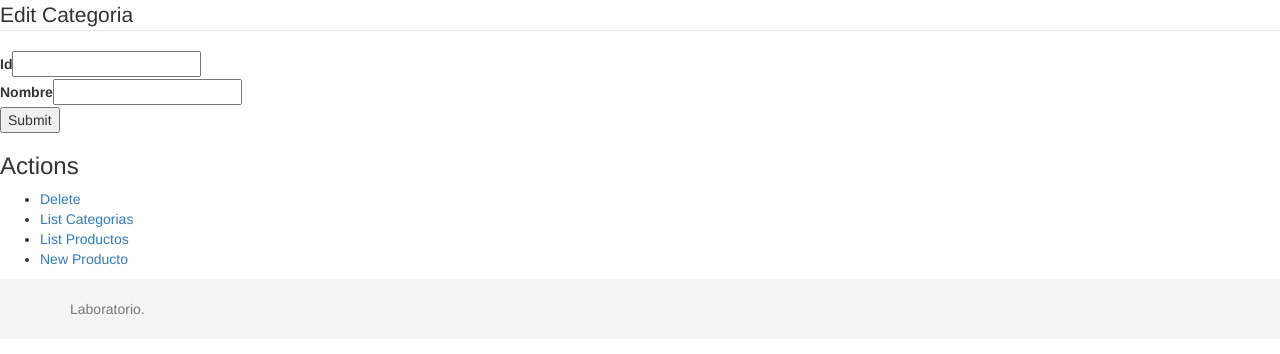
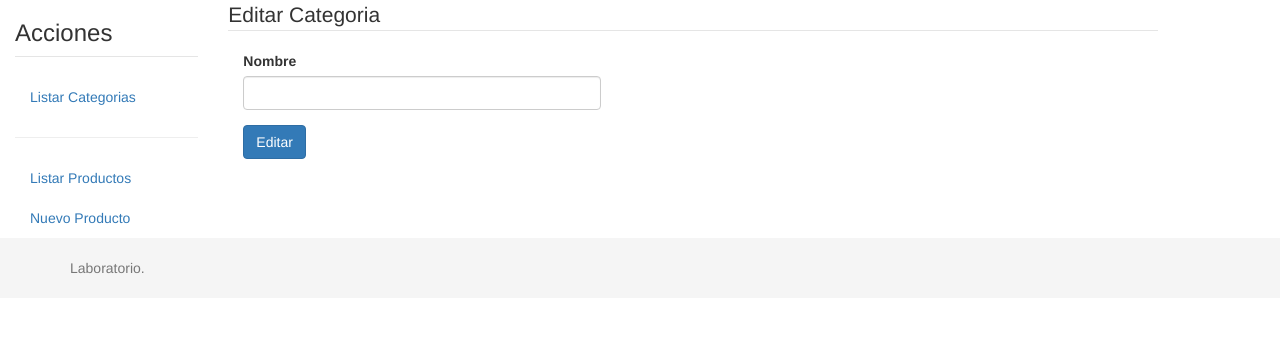
Before and after one commit to Machi3mfl/cake-lab, a CakePHP app: the page made by app/View/Categorias/edit.ctp in a window 1280 px wide. Shown: the top 354 px of the page. Run offline with PHP 8.4 and a stand-in for CakePHP, Linux system fonts and the light colour scheme; the template is opened without the code that fills it, so the values that code supplies are empty; form fields are guessed from the names that the template uses; some libraries are stand-ins or nearby versions.

Commit message:
categorias

```diff
--- a/app/Controller/CategoriasController.php
+++ b/app/Controller/CategoriasController.php
@@ -102,7 +102,7 @@ class CategoriasController extends AppController {
 		if (!$this->Categoria->exists()) {
 			throw new NotFoundException('Invalid categoria','error');
 		}
-		$this->request->allowMethod('post', 'delete');
+		// $this->request->allowMethod('post', 'delete');
 		if ($this->Categoria->delete()) {
 			$this->Session->setFlash('The categoria has been deleted.','success');
 		} else {
@@ -112,6 +112,6 @@ class CategoriasController extends AppController {
 	}
 
 	private function _setearModelos() {
-		$this->set('superficies', $this->Categoria->Superficie->find('list'));
+		// $this->set('superficies', $this->Categoria->Superficie->find('list'));
 	}
 }
--- a/app/View/Categorias/edit.ctp
+++ b/app/View/Categorias/edit.ctp
@@ -1,21 +1,27 @@
-<div class="categorias form">
-<?php echo $this->Form->create('Categoria'); ?>
-	<fieldset>
-		<legend><?php echo __('Edit Categoria'); ?></legend>
-	<?php
-		echo $this->Form->input('id');
-		echo $this->Form->input('nombre');
-	?>
-	</fieldset>
-<?php echo $this->Form->end(__('Submit')); ?>
+<div class="col-md-2">
+    <legend>
+        <h3><?php echo __('Acciones'); ?></h3>
+    </legend>
+    <ul class="nav nav-colapse">
+            <li><?php echo $this->Html->link(__('Listar Categorias'), array('action' => 'index')); ?></li>
+            <li><hr></li>
+            <li><?php echo $this->Html->link(__('Listar Productos'), array('controller' => 'productos', 'action' => 'index')); ?> </li>
+            <li><?php echo $this->Html->link(__('Nuevo Producto'), array('controller' => 'productos', 'action' => 'add')); ?> </li>
+    </ul>
 </div>
-<div class="actions">
-	<h3><?php echo __('Actions'); ?></h3>
-	<ul>
+<div class="col-md-9">
+    <legend><?php echo __('Editar Categoria'); ?></legend>
+        <?php echo $this->Form->create('Categoria'); ?>
+        <div class="col-md-5">
+        <div class="form-group">
+            <?php
+                echo $this->Form->input('nombre',array('class'=>'form-control'));
+            ?>
+        </div>
 
-		<li><?php echo $this->Form->postLink(__('Delete'), array('action' => 'delete', $this->Form->value('Categoria.id')), array(), __('Are you sure you want to delete # %s?', $this->Form->value('Categoria.id'))); ?></li>
-		<li><?php echo $this->Html->link(__('List Categorias'), array('action' => 'index')); ?></li>
-		<li><?php echo $this->Html->link(__('List Productos'), array('controller' => 'productos', 'action' => 'index')); ?> </li>
-		<li><?php echo $this->Html->link(__('New Producto'), array('controller' => 'productos', 'action' => 'add')); ?> </li>
-	</ul>
+        <div class="form-group clear"></div>
+
+        <?php echo $this->Form->submit(__('Editar'), array('class' => 'btn btn-primary')); ?>
+        <?php echo $this->Form->end();?>
+        </div>
 </div>
--- a/app/View/Categorias/index.ctp
+++ b/app/View/Categorias/index.ctp
@@ -4,6 +4,7 @@
     </legend>
     <ul class="nav nav-sidebar">
             <li><?php echo $this->Html->link(__('New Categoria'), array('action' => 'add')); ?></li>
+            <li><hr></li>
             <li><?php echo $this->Html->link(__('List Productos'), array('controller' => 'productos', 'action' => 'index')); ?> </li>
             <li><?php echo $this->Html->link(__('New Producto'), array('controller' => 'productos', 'action' => 'add')); ?> </li>
     </ul>
@@ -25,11 +26,6 @@
 		<td><?php echo h($categoria['Categoria']['id']); ?>&nbsp;</td>
 		<td><?php echo h($categoria['Categoria']['nombre']); ?>&nbsp;</td>
 		<td>
-			<?php echo $this->Html->link(__('Ver'), array('action' => 'view', $categoria['Categoria']['id']),array(
-                            'type'=>'button',
-                            'class'=>'btn btn-success')
-                                );
-                        ?>
 			<?php echo $this->Html->link(__('Editar'), array('action' => 'edit', $categoria['Categoria']['id']),array(
                             'type'=>'button',
                             'class'=>'btn btn-warning')
--- a/app/View/Productos/index.ctp
+++ b/app/View/Productos/index.ctp
@@ -4,10 +4,13 @@
     </legend>
 	<ul class="nav nav-sidebar">
 		<li><?php echo $this->Html->link(__('Nuevo Producto'), array('action' => 'add')); ?></li>
-		<li><?php echo $this->Html->link(__('Listar Categorias'), array('controller' => 'categorias', 'action' => 'index')); ?> </li>
+		<li><hr></li>
+                <li><?php echo $this->Html->link(__('Listar Categorias'), array('controller' => 'categorias', 'action' => 'index')); ?> </li>
 		<li><?php echo $this->Html->link(__('Nueva Categoria'), array('controller' => 'categorias', 'action' => 'add')); ?> </li>
+		<li><hr></li>
 		<li><?php echo $this->Html->link(__('Listar Superficies'), array('controller' => 'superficies', 'action' => 'index')); ?> </li>
 		<li><?php echo $this->Html->link(__('Nueva Superficie'), array('controller' => 'superficies', 'action' => 'add')); ?> </li>
+		<li><hr></li>
 		<li><?php echo $this->Html->link(__('Listar Tamaños'), array('controller' => 'tamanos', 'action' => 'index')); ?> </li>
 		<li><?php echo $this->Html->link(__('Nuevo Tamaño'), array('controller' => 'tamanos', 'action' => 'add')); ?> </li>
 	</ul>
```
Also changed, not shown: app/Model/Categoria.php (+6 -1 lines), app/View/Categorias/add.ctp (+2 -6 lines).
